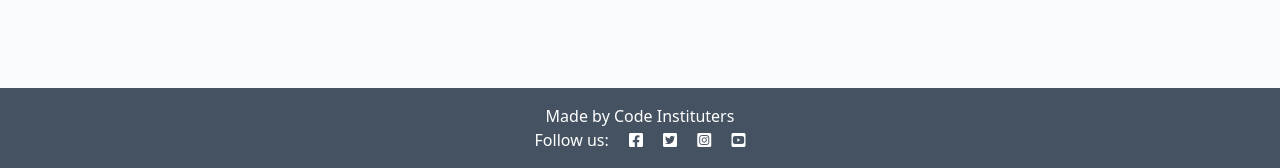
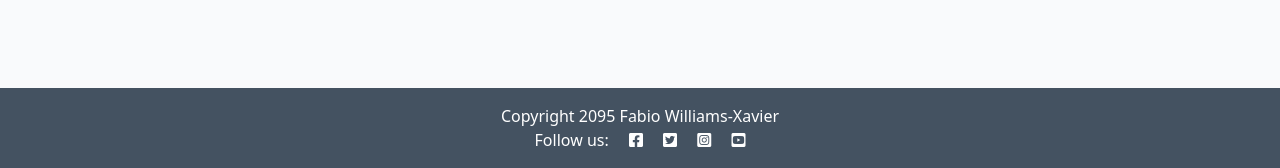
Before and after one commit to fabiowxavier/sandwich-lab, a Django app: page / in a window 1280 px wide. Shown: the part 632-800 px from the top of the page. Run offline with Django 4.2, Linux system fonts and the light colour scheme; data that the repository does not hold is empty.

Commit message:
add copyright to footer

```diff
--- a/blog/templates/blog/index.html
+++ b/blog/templates/blog/index.html
@@ -50,3 +50,6 @@
 
 <!-- index.html content ends here -->
 {% endblock %}
+{% block copyright %}
+    Copyright 2095 Fabio Williams-Xavier
+{% endblock %}
--- a/templates/base.html
+++ b/templates/base.html
@@ -82,7 +82,10 @@
 
     <!-- Footer -->
     <footer class="footer mt-auto py-3 dark-bg">
-        <p class="m-0 text-center text-white">Made by Code Instituters</p>
+        <p class="m-0 text-center text-white">
+            {% block copyright %}
+            Made by Fabio Williams-Xavier
+            {% endblock copyright %}</p>
         <p class="m-0 text-center text-white">Follow us: <i class="fab fa-facebook-square ms-3"></i>
             <i class="fab fa-twitter-square ms-3"></i>
             <i class="fab fa-instagram-square ms-3"></i>
```
